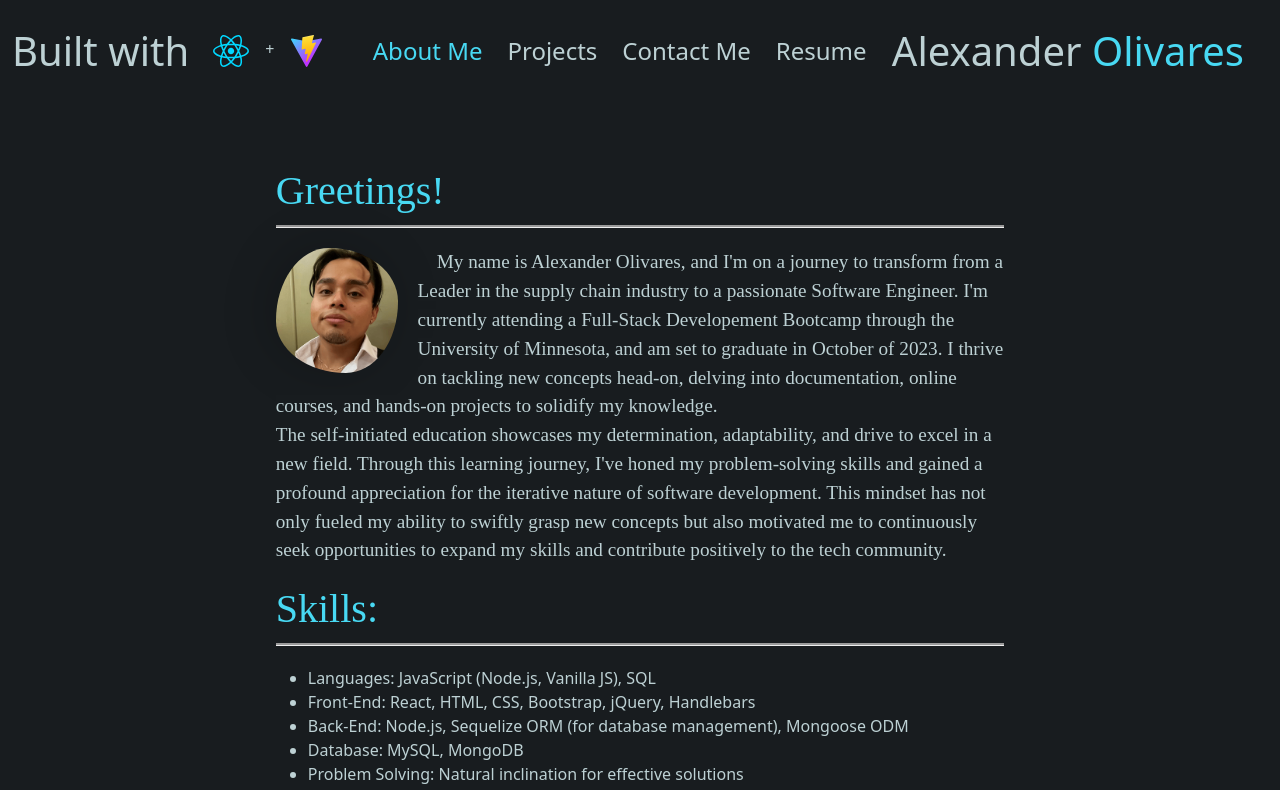
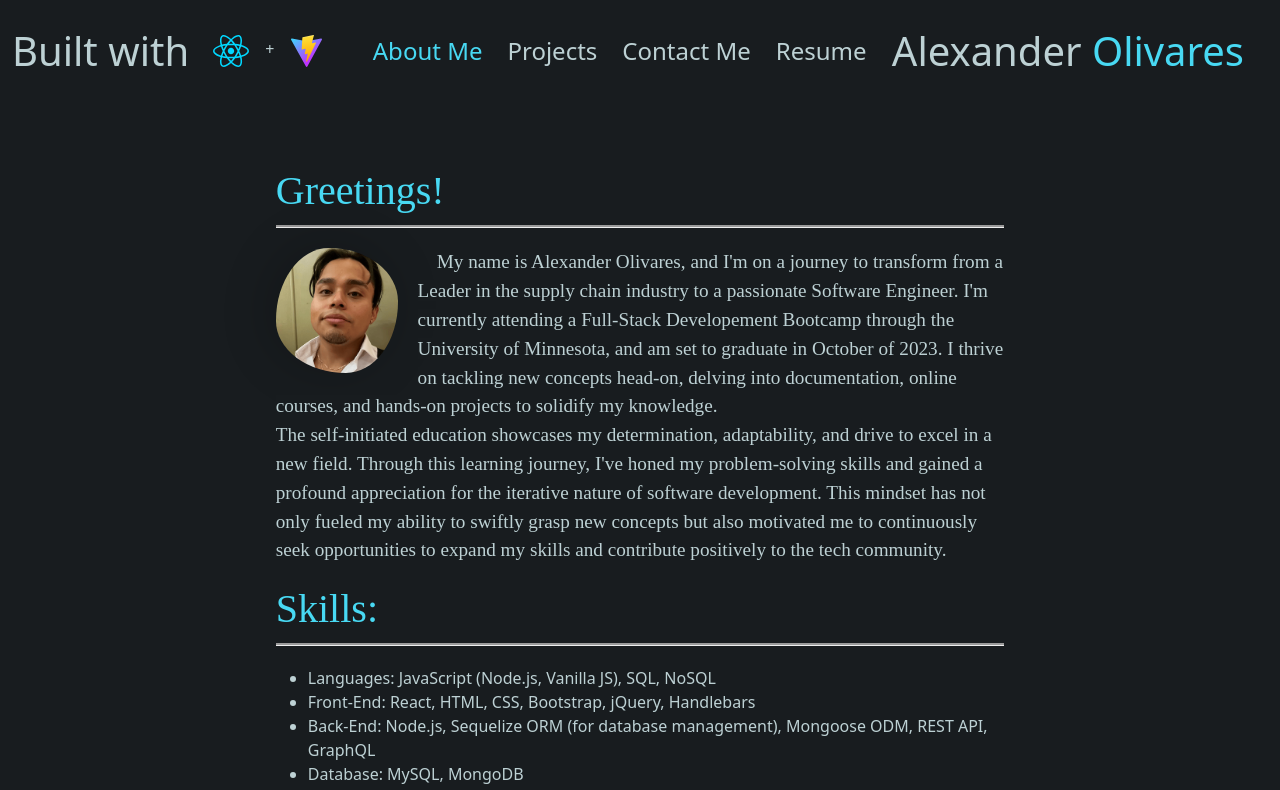
Before and after one commit to alexanderolivares13/React-Portfolio, a React (Vite) app: page / in a window 1280 px wide. Shown: the top 790 px of the page. Built offline with nearby package versions, Linux system fonts and the light colour scheme.

Commit message:
added most recent project

```diff
--- a/src/components/jsxArrays/aboutMe.jsx
+++ b/src/components/jsxArrays/aboutMe.jsx
@@ -67,9 +67,9 @@ const experience = (
 );
 
 const skills = [
-  "Languages: JavaScript (Node.js, Vanilla JS), SQL",
+  "Languages: JavaScript (Node.js, Vanilla JS), SQL, NoSQL",
   "Front-End: React, HTML, CSS, Bootstrap, jQuery, Handlebars",
-  "Back-End: Node.js, Sequelize ORM (for database management), Mongoose ODM",
+  "Back-End: Node.js, Sequelize ORM (for database management), Mongoose ODM, REST API, GraphQL",
   "Database: MySQL, MongoDB",
   "Problem Solving: Natural inclination for effective solutions",
   "Self-Taught: Learned React through independent learning to further expand my knowledge",
--- a/src/components/jsxArrays/projects.jsx
+++ b/src/components/jsxArrays/projects.jsx
@@ -1,10 +1,10 @@
-import { v4 as uuidv4 } from "uuid";
-import RMS from "../../assets/RMS.png";
-import DBMS from "../../assets/Ecommerce-DBMS.png";
-import SVG from "../../assets/SVG-Creator.png";
-import WTP from "../../assets/WTP.png";
-import GameGo from "../../assets/GameGo.png";
-import NoteSaver from "../../assets/NoteSaver.png";
+import { v4 as uuidv4 } from 'uuid';
+import RMS from '../../assets/RMS.png';
+import DBMS from '../../assets/Ecommerce-DBMS.png';
+import SVG from '../../assets/SVG-Creator.png';
+import WTP from '../../assets/WTP.png';
+import GameGo from '../../assets/GameGo.png';
+import twistedTrout from '../../assets/twistedTrout.gif';
 
 const projectsArray = [
   {
@@ -12,53 +12,53 @@ const projectsArray = [
     image: WTP,
     shortDescription:
       "A group project built using only front-end coding. Utilizing jQuery, Bootstrap, and 2 different APIs. The data on the search results page is dynamically generated to match the user's search.",
-    link: "https://alexanderolivares13.github.io/Whos-that-Pokemon/",
-    github: "https://github.com/alexanderolivares13/Whos-that-Pokemon",
+    link: 'https://alexanderolivares13.github.io/Whos-that-Pokemon/',
+    github: 'https://github.com/alexanderolivares13/Whos-that-Pokemon',
     id: uuidv4(),
   },
   {
-    projectTitle: "GameGo",
+    projectTitle: 'GameGo',
     image: GameGo,
     shortDescription:
-      "An Ecommerce website built as a group project entirely from scratch. Utilizing a fullstack build with Node.js, MySQL, Sequelize ORM package, Handlebars templating engine, Bootstrap CSS framework, and the Express server package.",
-    link: "https://gamego-0cd11327ffbc.herokuapp.com",
-    github: "https://github.com/alexanderolivares13/GameGo",
+      'An Ecommerce website built as a group project entirely from scratch. Utilizing a fullstack build with Node.js, MySQL, Sequelize ORM package, Handlebars templating engine, Bootstrap CSS framework, and the Express server package.',
+    link: 'https://gamego-0cd11327ffbc.herokuapp.com',
+    github: 'https://github.com/alexanderolivares13/GameGo',
     id: uuidv4(),
   },
   {
-    projectTitle: "Note Saver",
-    image: NoteSaver,
+    projectTitle: 'Twisted Trout',
+    image: twistedTrout,
     shortDescription:
-      "A simple note taking app that utilizes Node.js with the Express server package. The app uses a simple JSON file to keep track of the notes, lacking an actual back end database, but has fully functioning API routes.",
-    link: "https://note-saver-uofm-54de8f7c842c.herokuapp.com/",
-    github: "https://github.com/alexanderolivares13/Note-Saver",
+      'A full stack ecommerce site created with the full MERN stack as a collaberative project. The site uses a Graphql backend running in Node using the Apollo ODM. The site also uses a functioning shopping cart with Stripe Checkout.',
+    link: 'https://dnd-commerce-3caad9c94c17.herokuapp.com/',
+    github: 'https://github.com/wloverde/DNDCommerce',
     id: uuidv4(),
   },
   {
-    projectTitle: "Role Management System",
+    projectTitle: 'Role Management System',
     image: RMS,
     shortDescription:
-      "A simple CLI program, built with Node.js, MySQL, and Express server package. Focusing on MySQL, the program allows data editing of user data with full CRUD implementation on the server side.",
-    link: "https://github.com/alexanderolivares13/Role-Management-System",
-    github: "https://github.com/alexanderolivares13/Role-Management-System",
+      'A simple CLI program, built with Node.js, MySQL, and Express server package. Focusing on MySQL, the program allows data editing of user data with full CRUD implementation on the server side.',
+    link: 'https://github.com/alexanderolivares13/Role-Management-System',
+    github: 'https://github.com/alexanderolivares13/Role-Management-System',
     id: uuidv4(),
   },
   {
-    projectTitle: "SVG Creator",
+    projectTitle: 'SVG Creator',
     image: SVG,
     shortDescription:
-      "A simple CLI program, built with Node.js, Express server package, and Inquirer package. Focusing on Object Oriented Programming, the app asks the user questions to create a simple SVG of a selected simple shape.",
-    link: "https://github.com/alexanderolivares13/SVG-Creator",
-    github: "https://github.com/alexanderolivares13/SVG-Creator",
+      'A simple CLI program, built with Node.js, Express server package, and Inquirer package. Focusing on Object Oriented Programming, the app asks the user questions to create a simple SVG of a selected simple shape.',
+    link: 'https://github.com/alexanderolivares13/SVG-Creator',
+    github: 'https://github.com/alexanderolivares13/SVG-Creator',
     id: uuidv4(),
   },
   {
-    projectTitle: "Ecommerce DBMS",
+    projectTitle: 'Ecommerce DBMS',
     image: DBMS,
     shortDescription:
-      "A simple CLI program, built with Node.js, Express server package, MySQL, and Sequelize ORM. My first project utilizing full CRUD implementation whith a complete database. The app allows users to update and test the app using Insomnia.",
-    link: "https://github.com/alexanderolivares13/Ecommerce-DBMS",
-    github: "https://github.com/alexanderolivares13/Ecommerce-DBMS",
+      'A simple CLI program, built with Node.js, Express server package, MySQL, and Sequelize ORM. My first project utilizing full CRUD implementation whith a complete database. The app allows users to update and test the app using Insomnia.',
+    link: 'https://github.com/alexanderolivares13/Ecommerce-DBMS',
+    github: 'https://github.com/alexanderolivares13/Ecommerce-DBMS',
     id: uuidv4(),
   },
 ];
```
Also changed, not shown: 1 other file (tests, documents, lock files or other folders).
